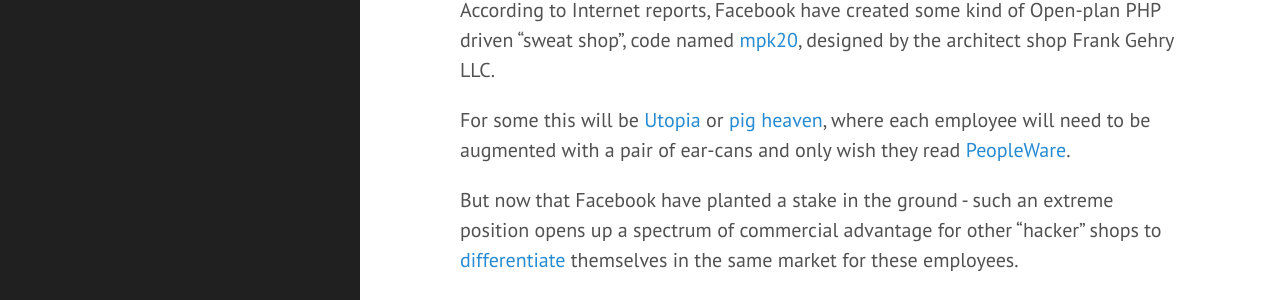
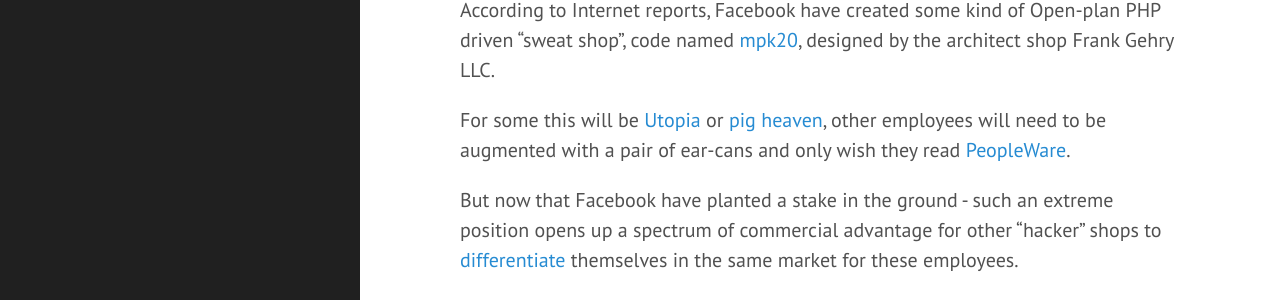
Before and after one commit to griffio/griffio.github.io, a Jekyll site: the page built from _posts/2015-04-05-Facebook-openplan.md, in a window 1280 px wide and 1292 px high. Shown: the part 185-485 px from the top of the window. Built offline with Jekyll 4.4.1, drawn with Linux system fonts in a browser that asks for light colours; nearby versions of some CDN libraries.

Commit message:
Update 2015-04-05-Facebook-openplan.md

```diff
--- a/_posts/2015-04-05-Facebook-openplan.md
+++ b/_posts/2015-04-05-Facebook-openplan.md
@@ -9,7 +9,7 @@
 
 According to Internet reports, Facebook have created some kind of Open-plan PHP driven "sweat shop", code named [mpk20](https://twitter.com/hashtag/mpk20), designed by the architect shop Frank Gehry LLC.
 
-For some this will be [Utopia](http://www.sfgate.com/business/article/Facebook-West-designed-by-Frank-Gehry-3814171.php) or [pig heaven](http://articles.latimes.com/2003/jun/10/business/fi-playa10), where each employee will need to be augmented with a pair of ear-cans and only wish they read [PeopleWare](https://openlibrary.org/books/OL31274M/Peopleware).
+For some this will be [Utopia](http://www.sfgate.com/business/article/Facebook-West-designed-by-Frank-Gehry-3814171.php) or [pig heaven](http://articles.latimes.com/2003/jun/10/business/fi-playa10), other employees will need to be augmented with a pair of ear-cans and only wish they read [PeopleWare](https://openlibrary.org/books/OL31274M/Peopleware).
 
 But now that Facebook have planted a stake in the ground - such an extreme position opens up a spectrum of commercial advantage for other “hacker” shops to [differentiate](https://vimeo.com/97903574) themselves in the same market for these employees.
 
```
